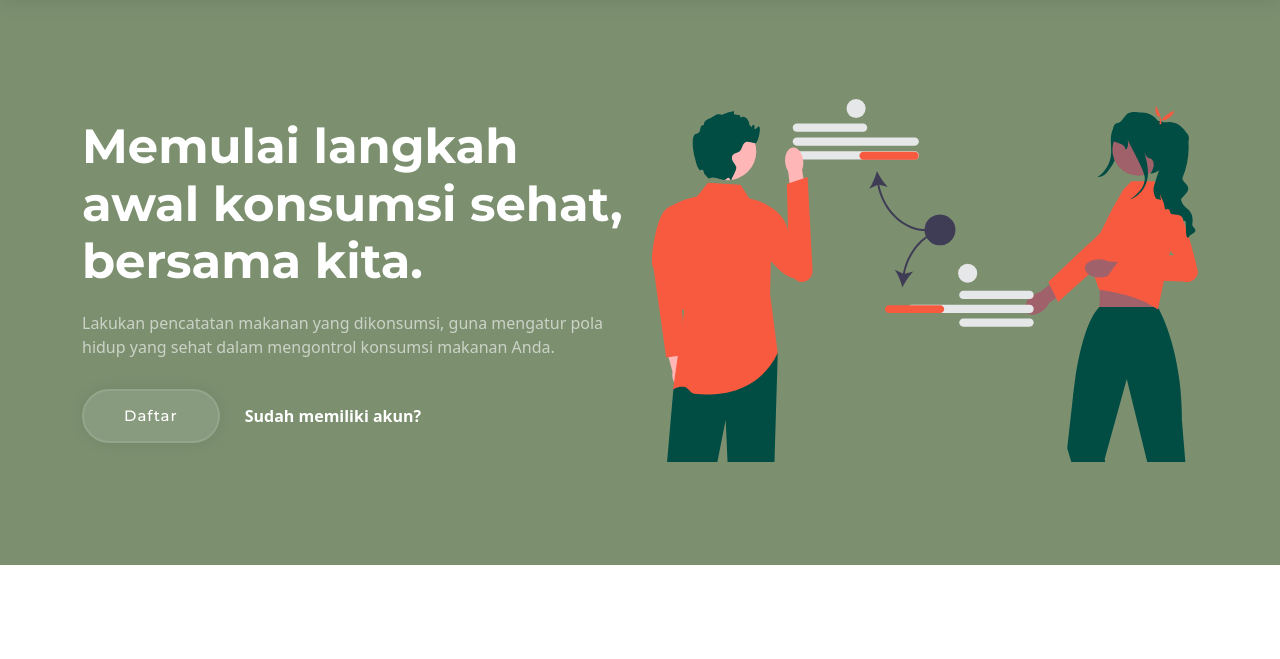
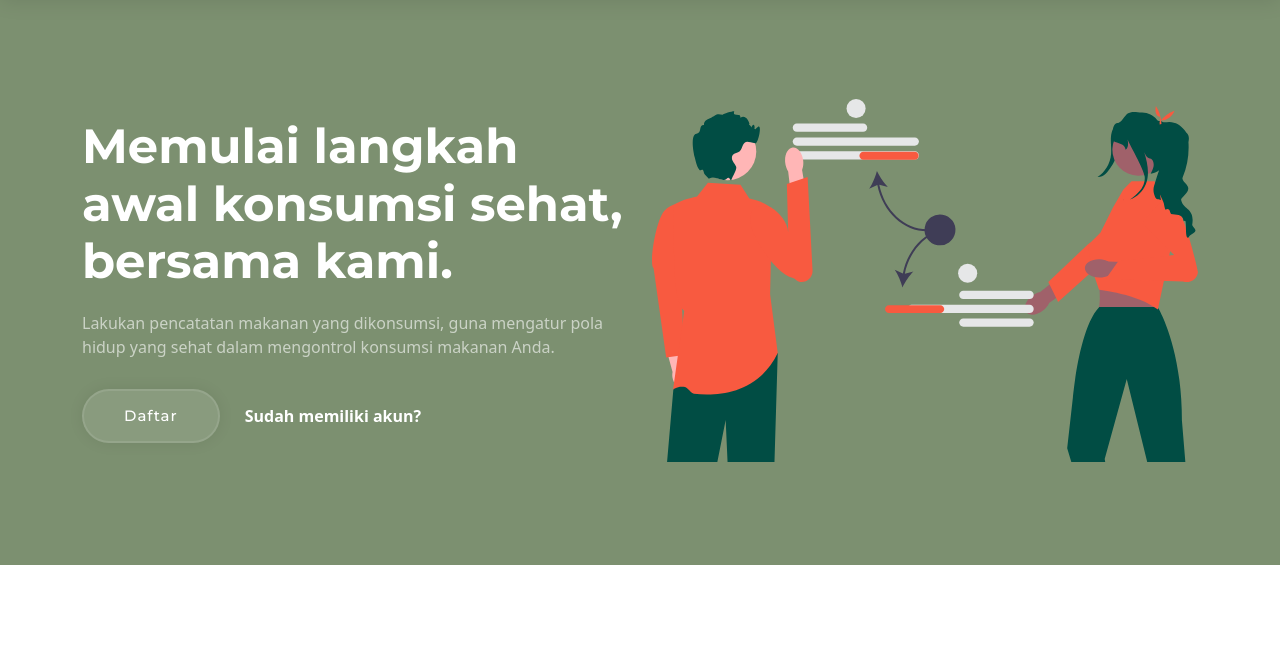
Before and after one commit to deknusa/sifoodjournal, a CodeIgniter app: page /sifoodjournal/ in a window 1280 px wide. Shown: the part 71-730 px from the top of the page. Run offline with CodeIgniter, Linux system fonts and the light colour scheme.

Commit message:
mengganti

```diff
--- a/application/views/landing-content.php
+++ b/application/views/landing-content.php
@@ -3,7 +3,7 @@
     <div class="container position-relative">
       <div class="row gy-5" data-aos="fade-in">
         <div class="col-lg-6 order-2 order-lg-1 d-flex flex-column justify-content-center text-center text-lg-start">
-          <h2>Memulai langkah awal konsumsi sehat, <span>bersama kita.</span></h2>
+          <h2>Memulai langkah awal konsumsi sehat, <span>bersama kami.</span></h2>
           <p>Lakukan pencatatan makanan yang dikonsumsi, guna mengatur pola hidup yang sehat dalam mengontrol konsumsi makanan Anda.</p>
           <div class="d-flex justify-content-center justify-content-lg-start">
             <a href="<?php echo base_url('cregister/formregister');?>" class="btn-get-started ">Daftar</a>
```
